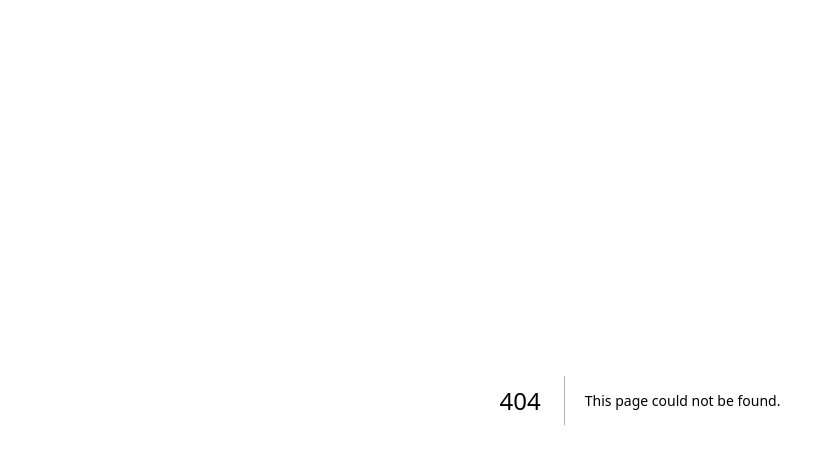
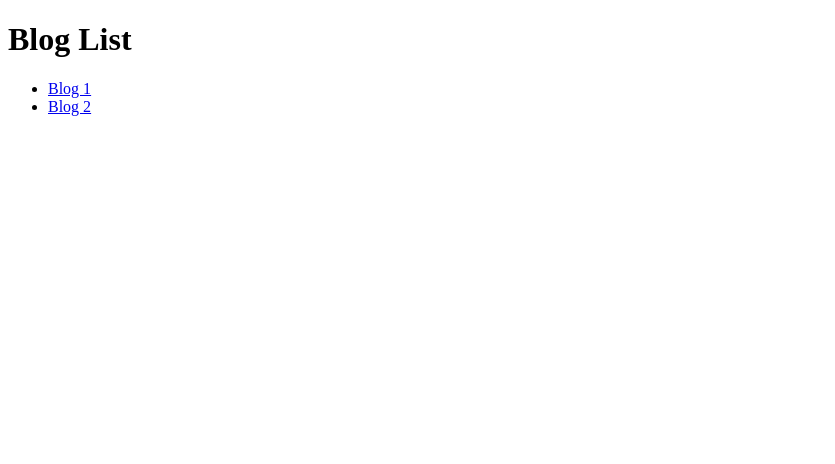
Before and after one commit to diasrachma/PBF, a Next.js app in the folder routing-demo-main/: page /blogs in a window 1280 px wide. Before the commit this address had no page. Shown: the top 464 px of the page, without its empty margins (0-835 px from the left). Built offline with nearby package versions, Linux system fonts and the light colour scheme.

Commit message:
Praktikum 2

```diff
--- /dev/null
+++ b/routing-demo-main/src/app/blogs/first/page.tsx
@@ -0,0 +1,5 @@
+export default function FirstBlog() {
+    return (
+          <h1>First Blog</h1>
+    );
+  }
--- /dev/null
+++ b/routing-demo-main/src/app/blogs/page.tsx
@@ -0,0 +1,13 @@
+import Link from "next/link";
+
+export default function Blog() {
+    return (
+        <div>
+            <h1>Blog List</h1>
+            <ul>
+                <li><Link href='/blogs/1first'>Blog 1</Link></li>
+                <li><Link href='blogs/2second'>Blog 2</Link></li>
+            </ul>
+        </div>
+    );
+}
--- /dev/null
+++ b/routing-demo-main/src/app/blogs/second/page.tsx
@@ -0,0 +1,5 @@
+export default function SecondBlog() {
+    return (
+          <h1>Second Blog</h1>
+    );
+  }
```
